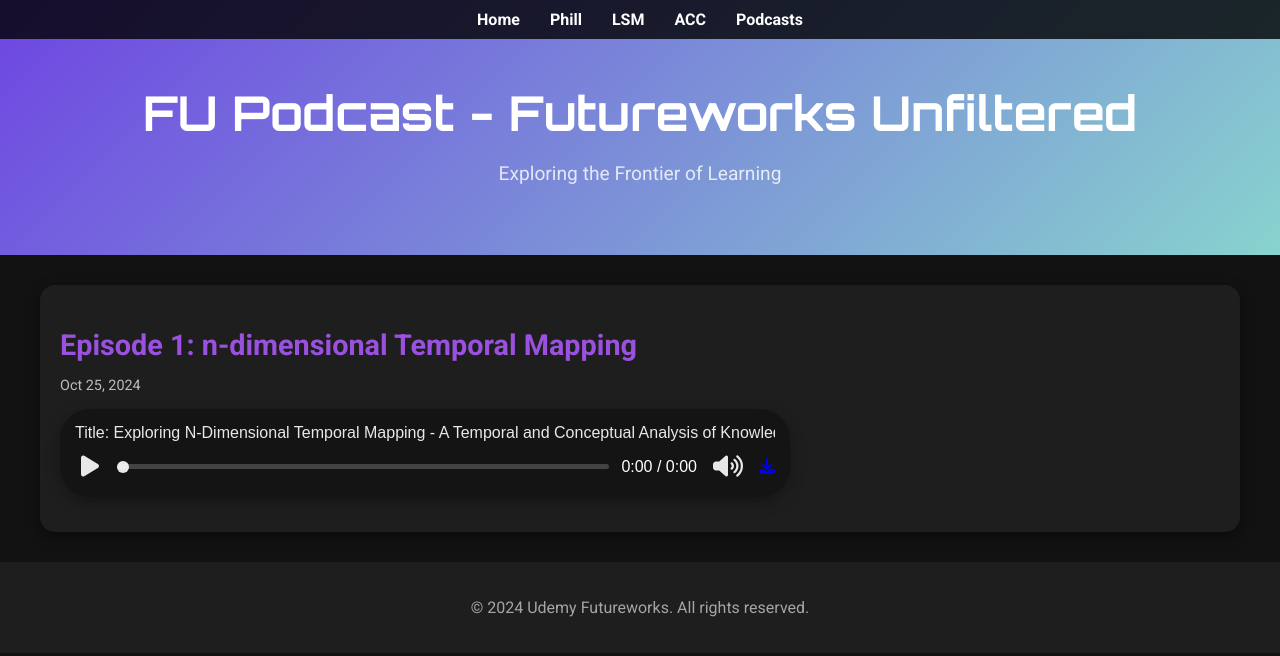
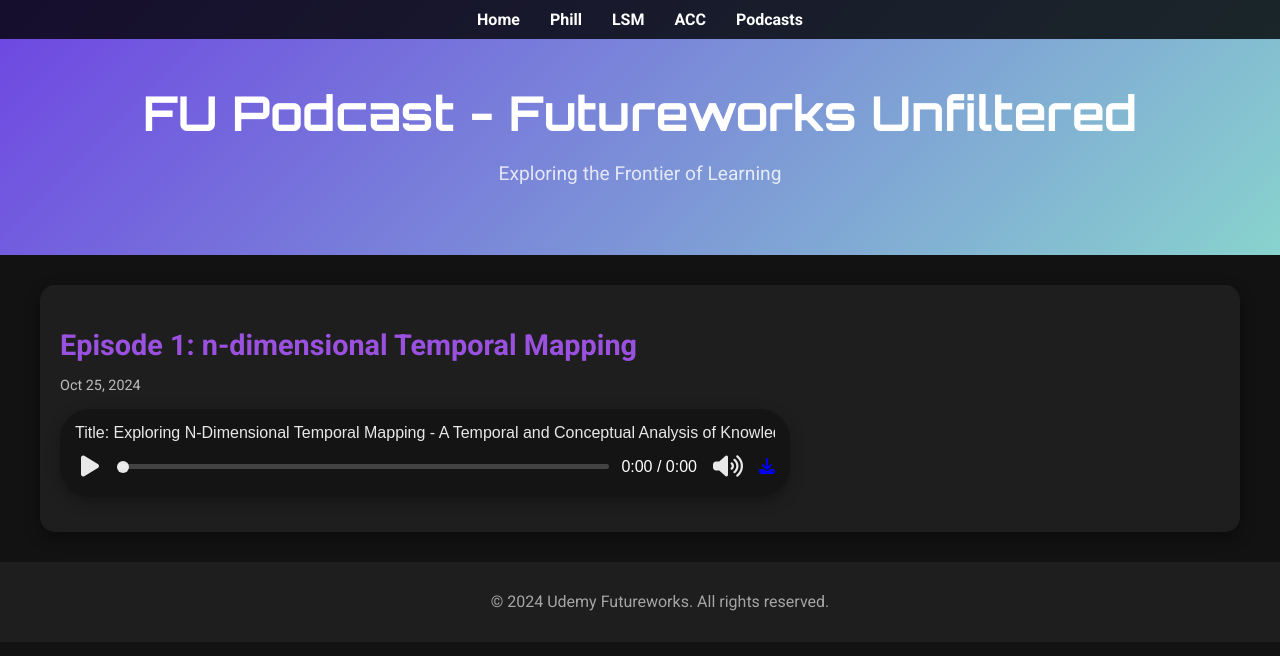
Before and after one commit to steviereynolds/futureworks.github.io, a Jekyll site: the page built from podcast/index.html, in a window 1280 px wide. Shown: the top 656 px of the page. Built offline with Jekyll 4.4.1, drawn with Linux system fonts in a browser that asks for light colours.

Commit message:
Update default.html

```diff
--- a/_layouts/default.html
+++ b/_layouts/default.html
@@ -25,4 +25,14 @@
     <p>&copy; 2024 Udemy Futureworks. All rights reserved.</p>
   </footer>
 </body>
+
+<style>
+  footer {
+    display: flex;             /* Enables Flexbox */
+    justify-content: center;   /* Centers content horizontally */
+    align-items: center;       /* Centers content vertically */
+    width: 100%;               /* Optional: ensure it spans the full width */
+    height: 40px;              /* Optional: define a height for the footer */
+  }
+</style>
 </html>
```
